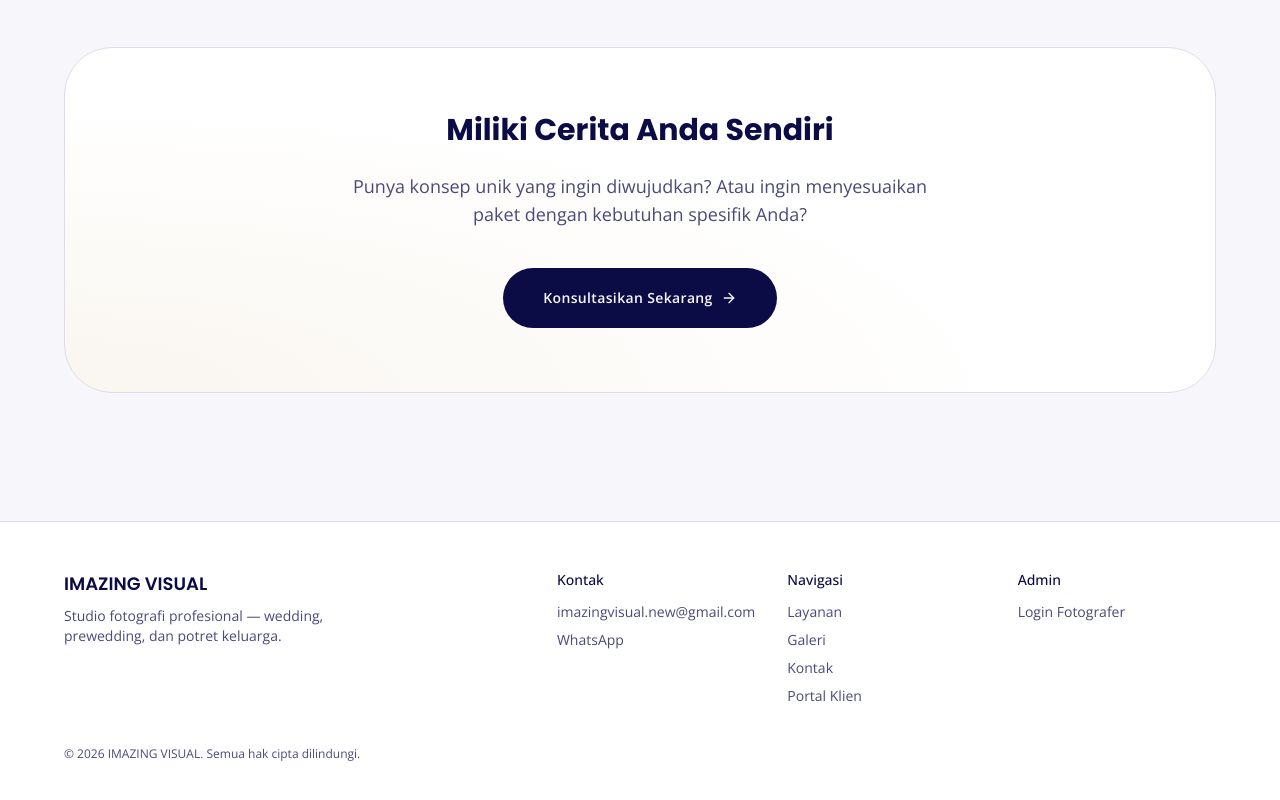
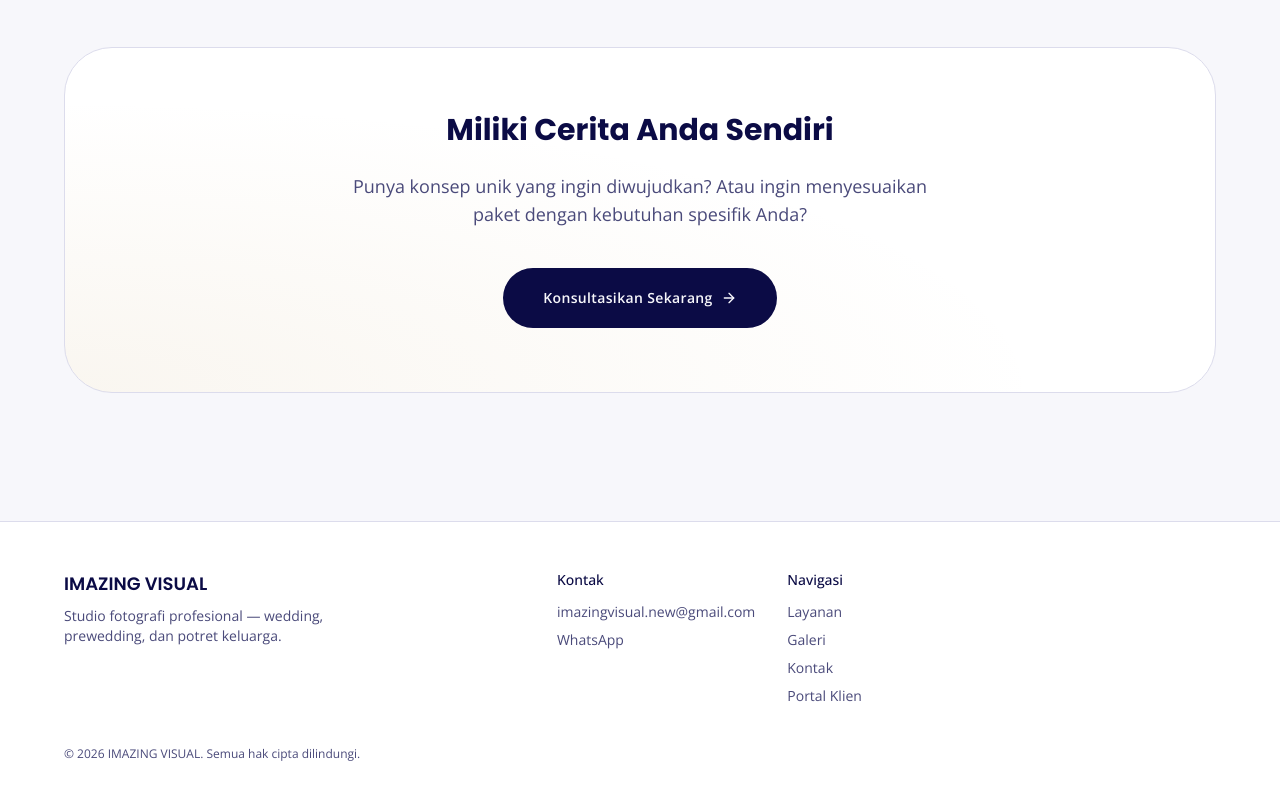
Before and after one commit to daffarst/portal-foto-eda, a Next.js app: page /layanan in a window 1280 px wide. Shown: the part 4378-5178 px from the top of the page. Built offline with nearby package versions, Linux system fonts and the light colour scheme.

Commit message:
Update Footer.tsx

```diff
--- a/src/components/Footer.tsx
+++ b/src/components/Footer.tsx
@@ -74,20 +74,6 @@ export default function Footer() {
               </li>
             </ul>
           </div>
-
-          <div>
-            <p className="mb-3 font-medium text-foreground">Admin</p>
-            <ul className="space-y-2 text-muted">
-              <li>
-                <Link
-                  href="/admin"
-                  className="cursor-pointer transition-colors duration-200 hover:text-foreground"
-                >
-                  Login Fotografer
-                </Link>
-              </li>
-            </ul>
-          </div>
         </div>
       </div>
 
```
